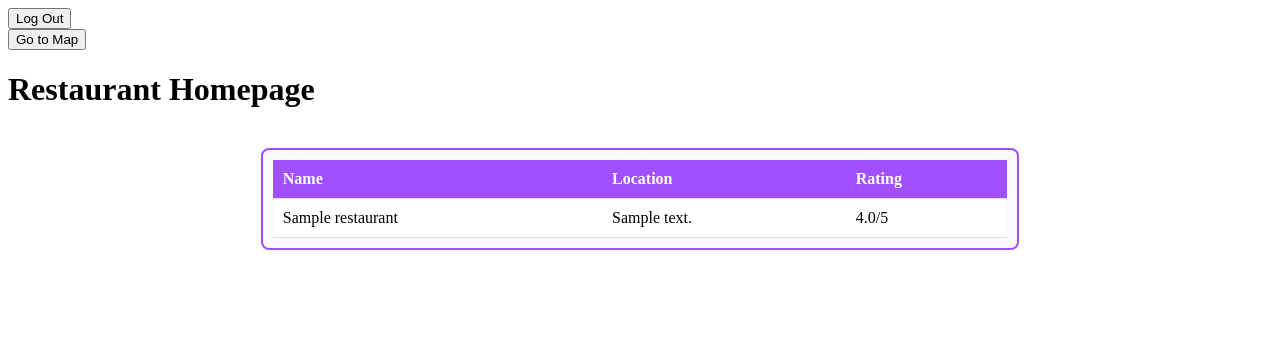
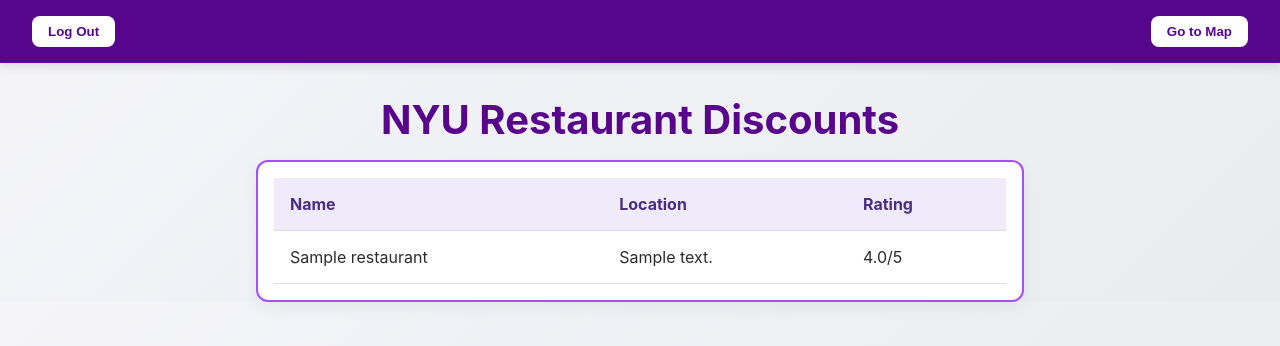
Before and after one commit to Joomen10/nyu-discount-webapp, a Django app: page /restaurant/ in a window 1280 px wide. Shown: the top 346 px of the page. Run offline with Django 5.2, Linux system fonts and the light colour scheme; tables that the repository leaves empty hold one stand-in row (values such as "Sample post").

Commit message:
new home design

```diff
--- a/restaurant/templates/restaurant/home.html
+++ b/restaurant/templates/restaurant/home.html
@@ -1,30 +1,117 @@
-{# restaurant/templates/restaurant/home.html #}
 {% load static %}
 <!DOCTYPE html>
 <html lang="en">
 
 <head>
-    <link rel="stylesheet" href="{% static 'restaurant/styles.css' %}">
-    <meta charset="UTF-8">
-    <meta name="viewport" content="width=device-width, initial-scale=1.0">
-    <title>Restaurant</title>
+  <meta charset="UTF-8" />
+  <meta name="viewport" content="width=device-width, initial-scale=1.0" />
+  <title>NYU Discount Restaurants</title>
+  <link rel="stylesheet" href="{% static 'restaurant/styles.css' %}" />
+  <style>
+    body {
+      margin: 0;
+      font-family: 'Inter', sans-serif;
+      background: linear-gradient(135deg, #f4f4f9, #e9ecef);
+      color: #2c2c2c;
+    }
+
+    nav {
+      display: flex;
+      justify-content: space-between;
+      align-items: center;
+      background-color: #57068c;
+      padding: 1rem 2rem;
+      box-shadow: 0 4px 8px rgba(0, 0, 0, 0.1);
+    }
+
+    nav form,
+    nav a {
+      margin: 0;
+    }
+
+    nav button {
+      background-color: white;
+      color: #57068c;
+      border: none;
+      padding: 0.5rem 1rem;
+      border-radius: 8px;
+      font-weight: bold;
+      cursor: pointer;
+      transition: background-color 0.2s ease;
+    }
+
+    nav button:hover {
+      background-color: #eae6f7;
+    }
+
+    h1 {
+      text-align: center;
+      margin: 2rem 0 1rem;
+      color: #57068c;
+      font-size: 2.5rem;
+    }
+
+    .scrollable-table-container {
+      max-width: 900px;
+      margin: auto;
+      padding: 1rem;
+      background: white;
+      border-radius: 12px;
+      box-shadow: 0 6px 16px rgba(0, 0, 0, 0.05);
+    }
+
+    table {
+      width: 100%;
+      border-collapse: collapse;
+      font-size: 1rem;
+    }
+
+    thead {
+      background-color: #f0ebfa;
+    }
+
+    th,
+    td {
+      padding: 1rem;
+      text-align: left;
+      border-bottom: 1px solid #ddd;
+    }
+
+    th {
+      color: #4b2e83;
+    }
+
+    tr:hover {
+      background-color: #faf5ff;
+    }
+
+    @media screen and (max-width: 600px) {
+      .scrollable-table-container {
+        padding: 0.5rem;
+      }
+
+      h1 {
+        font-size: 1.8rem;
+      }
+    }
+  </style>
 </head>
 
 <body>
   <nav>
     <form class="logout" action="{% url 'users:logout' %}" method="post">
       {% csrf_token %}
-        <button class="logout-button" title="Log out">Log Out</button>
+      <button title="Log out">Log Out</button>
     </form>
     <a href="{% url 'map' %}">
       <button type="button">Go to Map</button>
     </a>
   </nav>
 
-    <h1>Restaurant Homepage</h1>
+  <h1>NYU Restaurant Discounts</h1>
 
   <div class="scrollable-table-container">
-      <table class="scrollable-table">
+    <table>
       <thead>
         <tr>
           <th>Name</th>
```
Lines whose indentation alone changed are shown as unchanged.
